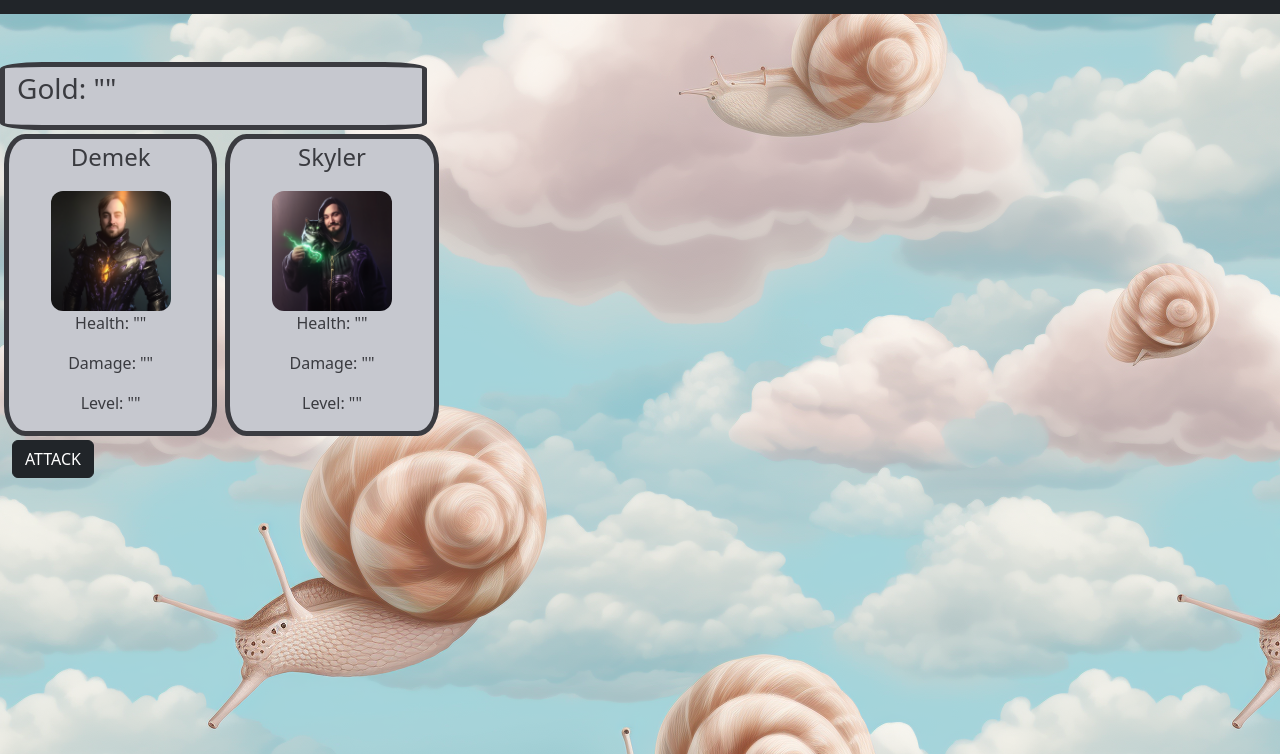
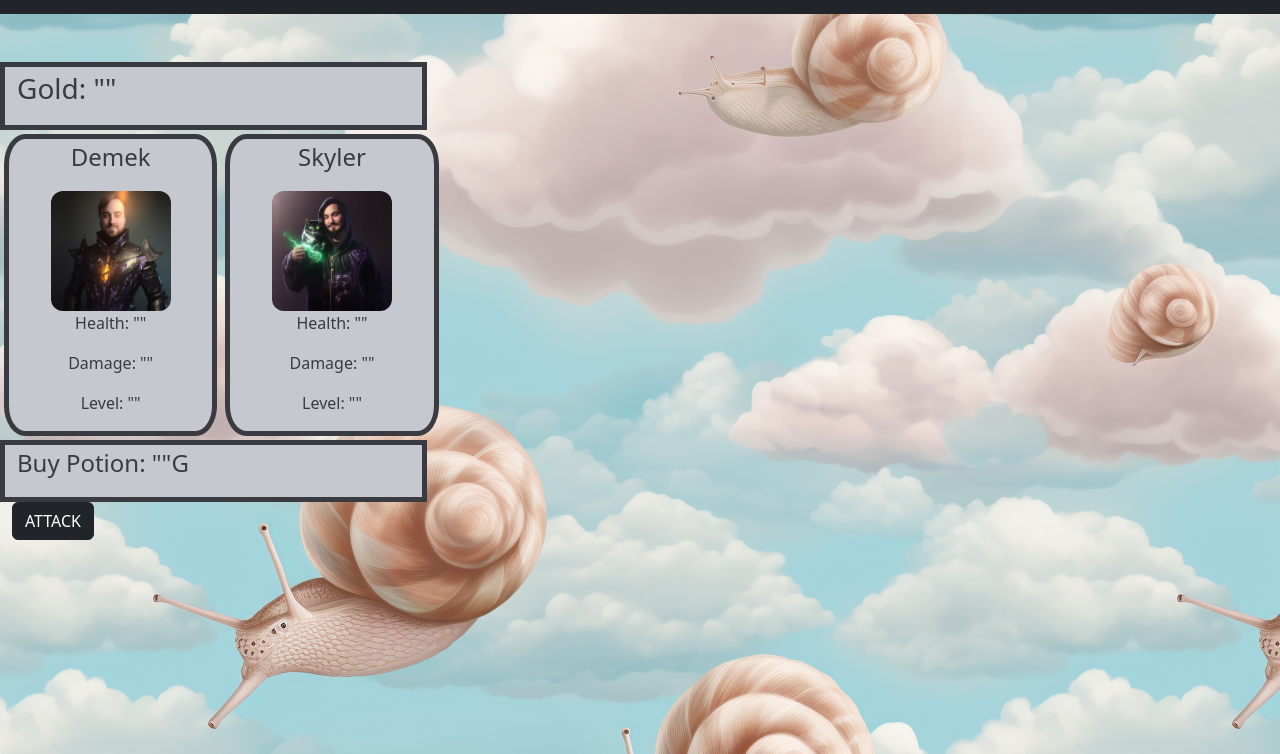
Before and after one commit to Josh-Decime/team-boss-monster, a plain HTML site: page index.html in a window 1280 px wide. Shown: the part 46-800 px from the top of the page. Drawn offline with nearby package versions, Linux system fonts and the light colour scheme.

Commit message:
file merge

```diff
--- a/index.html
+++ b/index.html
@@ -16,17 +16,21 @@
 
 
 <body class="bg-info snail-background">
-
+<!-- ANCHOR header -->
     <Header class="bg-dark border border-dark text-light mb-5">
         <p class="fs-3">Snail Slayers!</p>
     </Header>
 
+    <!--ANCHOR gold  -->
     <main class="container-fluid">
         <section class="row">
-            <div class="col-4 player-card">
+            <div class="col-4 style-card">
                 <p class="fs-3">Gold: ""</p>
             </div>
         </section>
+
+<!-- ANCHOR player cards -->
+<!-- 1st card -->
         <section class="row">
             <div class="col-2 player-card m-1 d-flex flex-column align-items-center">
                 <p class="fs-4">Demek</p>
@@ -35,6 +39,7 @@
                 <p>Damage: ""</p>
                 <p>Level: ""</p>
             </div>
+<!-- 2nd card -->
             <div class="col-2 player-card m-1 d-flex flex-column align-items-center">
                 <p class="fs-4">Skyler</p>
                 <img class="player-img" src="Skyler-character.png" alt="Skyler">
@@ -42,6 +47,14 @@
                 <p>Damage: ""</p>
                 <p>Level: ""</p>
             </div>
+        </section>
+
+<!-- ANCHOR store -->
+        <section class="row">
+            <div class="col-4 fs-4 style-card">
+                <p>Buy Potion: ""G</p>
+            </div>
+
         </section>
 
         <section class="row">
--- a/style.css
+++ b/style.css
@@ -9,10 +9,17 @@
 
 .player-card {
     background-color: #c6c8cf;
+    border-radius: 10%;
     border-style: solid;
     border-width: 5px;
     border-color: #3a3b40;
-    border-radius: 10%;
+    color: #3a3b40;
+}
+.style-card {
+    background-color: #c6c8cf;
+    border-style: solid;
+    border-width: 5px;
+    border-color: #3a3b40;
     color: #3a3b40;
 }
 
```
